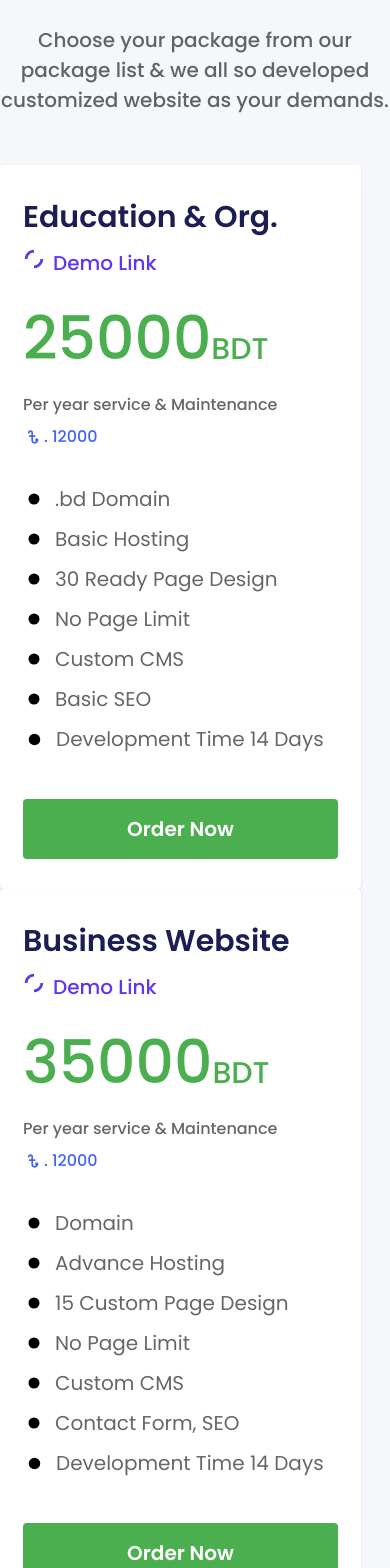
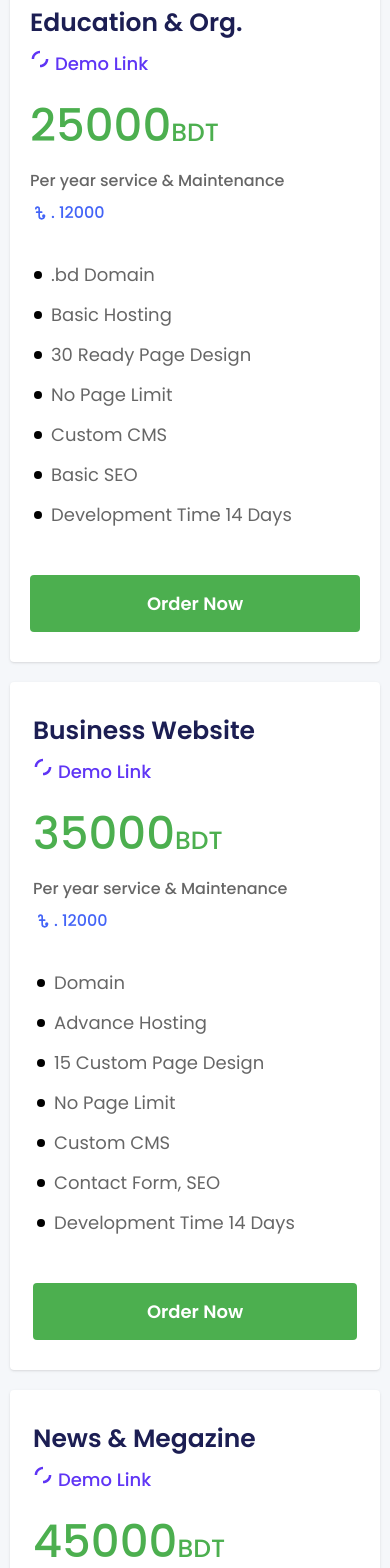
Before and after one commit to zahirulislam-dev/creativeitwebsite, a React (Vite) app: page /WebsitePackageDetails in a window 390 px wide. Shown: the part 432-2000 px from the top of the page. Built offline with nearby package versions, Linux system fonts and the light colour scheme.

Commit message:
premium web hosting responsive

```diff
--- a/src/Components/PremiumHosting/PremiumHosting.jsx
+++ b/src/Components/PremiumHosting/PremiumHosting.jsx
@@ -7,7 +7,7 @@ const PremiumHosting = () => {
   return (
     <div className='bg-white pt-[235px] pb-[50px] xl:pb-[100px]'>
       <div className='max-w-container mx-auto px-[10px] xl:px-0'>
-        <p className='font-pops font-bold text-[25px] xl:text-[36px] text-[#1C1E53]'>Premium Web Hosting</p>
+        <p className='font-pops font-bold text-[25px] xl:text-[36px] text-[#1C1E53]'>PREMIUM WEB HOSTING</p>
         <div className='xl:flex xl:justify-between xl:items-center'>
           <div className='border-b-2'>
             <div className='mt-[30px] xl:mt-0'>
--- a/src/Components/WebsitePackage/WebsitePackage.jsx
+++ b/src/Components/WebsitePackage/WebsitePackage.jsx
@@ -11,19 +11,19 @@ import { CgSpinnerTwoAlt } from "react-icons/cg";
 
 const WebsitePackage = () => {
   return (
-    <div className='bg-[#F5F7FA] pt-[235px] pb-[100px]'>
-      <div className='max-w-container mx-auto'>
-        <p className='font-pops font-bold text-[64px] text-[#1C1E53] text-center mb-[30px]'>WEBSITE PACKAGES</p>
-        <p className='font-pops font-medium text-[20px] text-overlay text-center mb-[50px]'>Choose your package from our package list & we all so developed customized website as your demands.</p>
-        <div className='flex flex-wrap'>
-          <div className='bg-[#fff] px-[23px] py-[30px] shadow rounded w-[361px] mr-[25px]'>
-            <h3 className='font-pops font-semibold text-[30px] text-[#1C1E53]'>Education & Org.</h3>
+    <div className='bg-[#F5F7FA] pt-[235px] pb-[50px] xl:pb-[100px]'>
+      <div className='max-w-container mx-auto px-[10px] xl:px-0'>
+        <p className='font-pops font-bold text-[30px] xl:text-[64px] text-[#1C1E53] text-center mb-[15px] xl:mb-[30px]'>WEBSITE PACKAGES</p>
+        <p className='font-pops font-medium text-[18px] xl:text-[20px] text-overlay text-center mb-[30px] xl:mb-[50px]'>Choose your package from our package list & we all so developed customized website as your demands.</p>
+        <div className='grid grid-cols-1 md:grid-cols-2 lg:grid-cols-3 xl:grid-cols-4 gap-[20px]'>
+          <div className='bg-[#fff] px-[20px] py-[30px] shadow rounded'>
+            <h3 className='font-pops font-semibold text-[25px] xl:text-[30px] text-[#1C1E53]'>Education & Org.</h3>
             <div className='flex items-center'>
-              <CgSpinnerTwoAlt className='text-[22px] text-[#5F35F5] mr-[8px]' />
-              <button className='font-pops font-medium text-[20px] text-[#5F35F5] mt-[8px]'>Demo Link</button>
+              <CgSpinnerTwoAlt className='text-[20px] xl:text-[22px] text-[#5F35F5] mr-[5px] xl:mr-[8px]' />
+              <button className='font-pops font-medium text-[18px] xl:text-[20px] text-[#5F35F5] mt-[8px]'>Demo Link</button>
             </div>
             <div className='mt-[15px]'>
-              <p className='font-pops font-medium text-[60px] text-[#4CAF4F] '>25000<span className='text-[30px]'>BDT</span></p>
+              <p className='font-pops font-medium text-[45px] xl:text-[60px] text-[#4CAF4F] '>25000<span className='text-[25px] xl:text-[30px]'>BDT</span></p>
               <p className='font-pops font-medium text-[16px] text-overlay mt-[10px]'>Per year service & Maintenance</p>
             </div>
             <div className='flex items-center mt-[8px]'>
@@ -32,46 +32,46 @@ const WebsitePackage = () => {
             </div>
             <div className='mt-[30px] leading-10'>
               <div className='flex items-center'>
-                <GoDotFill className='mr-[10px] text-[22px]' />
-                <p className='font-pops font-regular text-[20px] text-overlay'>.bd Domain</p>
+                <GoDotFill className='mr-[5px] xl:mr-[8px] text=[20px] xl:text-[22px]' />
+                <p className='font-pops font-regular text-[18px] xl:text-[20px] text-overlay'>.bd Domain</p>
               </div>
               <div className='flex items-center'>
-                <GoDotFill className='mr-[10px] text-[22px]' />
-                <p className='font-pops font-regular text-[20px] text-overlay'>Basic Hosting</p>
+                <GoDotFill className='mr-[5px] xl:mr-[8px] text=[20px] xl:text-[22px]' />
+                <p className='font-pops font-regular text-[18px] xl:text-[20px] text-overlay'>Basic Hosting</p>
               </div>
               <div className='flex items-center'>
-                <GoDotFill className='mr-[10px] text-[22px]' />
-                <p className='font-pops font-regular text-[20px] text-overlay'>30 Ready Page Design</p>
+                <GoDotFill className='mr-[5px] xl:mr-[8px] text=[20px] xl:text-[22px]' />
+                <p className='font-pops font-regular text-[18px] xl:text-[20px] text-overlay'>30 Ready Page Design</p>
               </div>
               <div className='flex items-center'>
-                <GoDotFill className='mr-[10px] text-[22px]' />
-                <p className='font-pops font-regular text-[20px] text-overlay'>No Page Limit</p>
+                <GoDotFill className='mr-[5px] xl:mr-[8px] text=[20px] xl:text-[22px]' />
+                <p className='font-pops font-regular text-[18px] xl:text-[20px] text-overlay'>No Page Limit</p>
               </div>
               <div className='flex items-center'>
-                <GoDotFill className='mr-[10px] text-[22px]' />
-                <p className='font-pops font-regular text-[20px] text-overlay'>Custom CMS</p>
+                <GoDotFill className='mr-[5px] xl:mr-[8px] text=[20px] xl:text-[22px]' />
+                <p className='font-pops font-regular text-[18px] xl:text-[20px] text-overlay'>Custom CMS</p>
               </div>
               <div className='flex items-center'>
-                <GoDotFill className='mr-[10px] text-[22px]' />
-                <p className='font-pops font-regular text-[20px] text-overlay'>Basic SEO</p>
+                <GoDotFill className='mr-[5px] xl:mr-[8px] text=[20px] xl:text-[22px]' />
+                <p className='font-pops font-regular text-[18px] xl:text-[20px] text-overlay'>Basic SEO</p>
               </div>
               <div className='flex items-center'>
-                <GoDotFill className='mr-[10px] text-[23px]' />
-                <p className='font-pops font-regular text-[20px] text-overlay'>Development Time 14 Days</p>
+                <GoDotFill className='mr-[5px] xl:mr-[8px] text=[20px] xl:text-[22px]' />
+                <p className='font-pops font-regular text-[18px] xl:text-[20px] text-overlay'>Development Time 14 Days</p>
               </div>
             </div>
             <Link to='/ContactDetails'>
-              <button className='font-pops font-semibold text-[20px] text-white bg-[#4CAF4F] py-[15px] px-[32px] rounded mt-[40px] w-full'>Order Now</button>
+              <button className='font-pops font-semibold text-[18px] xl:text-[20px] text-white bg-[#4CAF4F] py-[15px] px-[32px] rounded mt-[40px] w-full'>Order Now</button>
             </Link>
           </div>
-          <div className='bg-[#fff] px-[23px] py-[30px] shadow rounded w-[361px] mr-[25px]'>
-            <h3 className='font-pops font-semibold text-[30px] text-[#1C1E53]'>Business Website</h3>
+          <div className='bg-[#fff] px-[23px] py-[30px] shadow rounded'>
+            <h3 className='font-pops font-semibold text-[25px] xl:text-[30px] text-[#1C1E53]'>Business Website</h3>
             <div className='flex items-center'>
-              <CgSpinnerTwoAlt className='text-[22px] text-[#5F35F5] mr-[8px]' />
-              <button className='font-pops font-medium text-[20px] text-[#5F35F5] mt-[8px]'>Demo Link</button>
+              <CgSpinnerTwoAlt className='text-[20px] xl:text-[22px] text-[#5F35F5] mr-[5px] xl:mr-[8px]' />
+              <button className='font-pops font-medium text-[18px] xl:text-[20px] text-[#5F35F5] mt-[8px]'>Demo Link</button>
             </div>
             <div className='mt-[15px]'>
-              <p className='font-pops font-medium text-[60px] text-[#4CAF4F] '>35000<span className='text-[30px]'>BDT</span></p>
+              <p className='font-pops font-medium text-[45px] xl:text-[60px] text-[#4CAF4F] '>35000<span className='text-[25px] xl:text-[30px]'>BDT</span></p>
               <p className='font-pops font-medium text-[16px] text-overlay mt-[10px]'>Per year service & Maintenance</p>
             </div>
             <div className='flex items-center mt-[8px]'>
@@ -80,46 +80,46 @@ const WebsitePackage = () => {
             </div>
             <div className='mt-[30px] leading-10'>
               <div className='flex items-center'>
-                <GoDotFill className='mr-[10px] text-[22px]' />
-                <p className='font-pops font-regular text-[20px] text-overlay'>Domain</p>
+                <GoDotFill className='mr-[5px] xl:mr-[8px] text=[20px] xl:text-[22px]' />
+                <p className='font-pops font-regular text-[18px] xl:text-[20px] text-overlay'>Domain</p>
               </div>
               <div className='flex items-center'>
-                <GoDotFill className='mr-[10px] text-[22px]' />
-                <p className='font-pops font-regular text-[20px] text-overlay'>Advance Hosting</p>
+                <GoDotFill className='mr-[5px] xl:mr-[8px] text=[20px] xl:text-[22px]' />
+                <p className='font-pops font-regular text-[18px] xl:text-[20px] text-overlay'>Advance Hosting</p>
               </div>
               <div className='flex items-center'>
-                <GoDotFill className='mr-[10px] text-[22px]' />
-                <p className='font-pops font-regular text-[20px] text-overlay'>15 Custom Page Design</p>
+                <GoDotFill className='mr-[5px] xl:mr-[8px] text=[20px] xl:text-[22px]' />
+                <p className='font-pops font-regular text-[18px] xl:text-[20px] text-overlay'>15 Custom Page Design</p>
               </div>
               <div className='flex items-center'>
-                <GoDotFill className='mr-[10px] text-[22px]' />
-                <p className='font-pops font-regular text-[20px] text-overlay'>No Page Limit</p>
+                <GoDotFill className='mr-[5px] xl:mr-[8px] text=[20px] xl:text-[22px]' />
+                <p className='font-pops font-regular text-[18px] xl:text-[20px] text-overlay'>No Page Limit</p>
               </div>
               <div className='flex items-center'>
-                <GoDotFill className='mr-[10px] text-[22px]' />
-                <p className='font-pops font-regular text-[20px] text-overlay'>Custom CMS</p>
+                <GoDotFill className='mr-[5px] xl:mr-[8px] text=[20px] xl:text-[22px]' />
+                <p className='font-pops font-regular text-[18px] xl:text-[20px] text-overlay'>Custom CMS</p>
               </div>
               <div className='flex items-center'>
-                <GoDotFill className='mr-[10px] text-[22px]' />
-                <p className='font-pops font-regular text-[20px] text-overlay'>Contact Form, SEO</p>
+                <GoDotFill className='mr-[5px] xl:mr-[8px] text=[20px] xl:text-[22px]' />
+                <p className='font-pops font-regular text-[18px] xl:text-[20px] text-overlay'>Contact Form, SEO</p>
               </div>
               <div className='flex items-center'>
-                <GoDotFill className='mr-[10px] text-[23px]' />
-                <p className='font-pops font-regular text-[20px] text-overlay'>Development Time 14 Days</p>
+                <GoDotFill className='mr-[5px] xl:mr-[8px] text=[20px] xl:text-[22px]' />
+                <p className='font-pops font-regular text-[18px] xl:text-[20px] text-overlay'>Development Time 14 Days</p>
               </div>
             </div>
             <Link to='/ContactDetails'>
-              <button className='font-pops font-semibold text-[20px] text-white bg-[#4CAF4F] py-[15px] px-[32px] rounded mt-[40px] w-full'>Order Now</button>
+              <button className='font-pops font-semibold text-[18px] xl:text-[20px] text-white bg-[#4CAF4F] py-[15px] px-[32px] rounded mt-[40px] w-full'>Order Now</button>
             </Link>
           </div>
-          <div className='bg-[#fff] px-[23px] py-[30px] shadow rounded w-[361px] mr-[25px]'>
-            <h3 className='font-pops font-semibold text-[30px] text-[#1C1E53]'>News & Megazine</h3>
+          <div className='bg-[#fff] px-[23px] py-[30px] shadow rounded'>
+            <h3 className='font-pops font-semibold text-[25px] xl:text-[30px] text-[#1C1E53]'>News & Megazine</h3>
             <div className='flex items-center'>
-              <CgSpinnerTwoAlt className='text-[22px] text-[#5F35F5] mr-[8px]' />
-              <button className='font-pops font-medium text-[20px] text-[#5F35F5] mt-[8px]'>Demo Link</button>
+              <CgSpinnerTwoAlt className='text-[20px] xl:text-[22px] text-[#5F35F5] mr-[5px] xl:mr-[8px]' />
+              <button className='font-pops font-medium text-[18px] xl:text-[20px] text-[#5F35F5] mt-[8px]'>Demo Link</button>
             </div>
             <div className='mt-[15px]'>
-              <p className='font-pops font-medium text-[60px] text-[#4CAF4F] '>45000<span className='text-[30px]'>BDT</span></p>
+              <p className='font-pops font-medium text-[45px] xl:text-[60px] text-[#4CAF4F] '>45000<span className='text-[25px] xl:text-[30px]'>BDT</span></p>
               <p className='font-pops font-medium text-[16px] text-overlay mt-[10px]'>Per year service & Maintenance</p>
             </div>
             <div className='flex items-center mt-[8px]'>
@@ -128,46 +128,46 @@ const WebsitePackage = () => {
             </div>
             <div className='mt-[30px] leading-10'>
               <div className='flex items-center'>
-                <GoDotFill className='mr-[10px] text-[22px]' />
-                <p className='font-pops font-regular text-[20px] text-overlay'>Domain</p>
+                <GoDotFill className='mr-[5px] xl:mr-[8px] text=[20px] xl:text-[22px]' />
+                <p className='font-pops font-regular text-[18px] xl:text-[20px] text-overlay'>Domain</p>
               </div>
               <div className='flex items-center'>
-                <GoDotFill className='mr-[10px] text-[22px]' />
-                <p className='font-pops font-regular text-[20px] text-overlay'>Professional Hosting</p>
+                <GoDotFill className='mr-[5px] xl:mr-[8px] text=[20px] xl:text-[22px]' />
+                <p className='font-pops font-regular text-[18px] xl:text-[20px] text-overlay'>Professional Hosting</p>
               </div>
               <div className='flex items-center'>
-                <GoDotFill className='mr-[10px] text-[22px]' />
-                <p className='font-pops font-regular text-[20px] text-overlay'>Unlimited Categories</p>
+                <GoDotFill className='mr-[5px] xl:mr-[8px] text=[20px] xl:text-[22px]' />
+                <p className='font-pops font-regular text-[18px] xl:text-[20px] text-overlay'>Unlimited Categories</p>
               </div>
               <div className='flex items-center'>
-                <GoDotFill className='mr-[10px] text-[22px]' />
-                <p className='font-pops font-regular text-[20px] text-overlay'>No Page Limit</p>
+                <GoDotFill className='mr-[5px] xl:mr-[8px] text=[20px] xl:text-[22px]' />
+                <p className='font-pops font-regular text-[18px] xl:text-[20px] text-overlay'>No Page Limit</p>
               </div>
               <div className='flex items-center'>
-                <GoDotFill className='mr-[10px] text-[22px]' />
-                <p className='font-pops font-regular text-[20px] text-overlay'>Interactive widgets</p>
+                <GoDotFill className='mr-[5px] xl:mr-[8px] text=[20px] xl:text-[22px]' />
+                <p className='font-pops font-regular text-[18px] xl:text-[20px] text-overlay'>Interactive widgets</p>
               </div>
               <div className='flex items-center'>
-                <GoDotFill className='mr-[10px] text-[22px]' />
-                <p className='font-pops font-regular text-[20px] text-overlay'>Basic SEO</p>
+                <GoDotFill className='mr-[5px] xl:mr-[8px] text=[20px] xl:text-[22px]' />
+                <p className='font-pops font-regular text-[18px] xl:text-[20px] text-overlay'>Basic SEO</p>
               </div>
               <div className='flex items-center'>
-                <GoDotFill className='mr-[10px] text-[23px]' />
-                <p className='font-pops font-regular text-[20px] text-overlay'>Development Time 21 Days</p>
+                <GoDotFill className='mr-[5px] xl:mr-[8px] text=[20px] xl:text-[22px]' />
+                <p className='font-pops font-regular text-[18px] xl:text-[20px] text-overlay'>Development Time 21 Days</p>
               </div>
             </div>
             <Link to='/ContactDetails'>
-              <button className='font-pops font-semibold text-[20px] text-white bg-[#4CAF4F] py-[15px] px-[32px] rounded mt-[40px] w-full'>Order Now</button>
+              <button className='font-pops font-semibold text-[18px] xl:text-[20px] text-white bg-[#4CAF4F] py-[15px] px-[32px] rounded mt-[40px] w-full'>Order Now</button>
             </Link>
           </div>
-          <div className='bg-[#fff] px-[23px] py-[30px] shadow rounded w-[376px]'>
-            <h3 className='font-pops font-semibold text-[30px] text-[#1C1E53]'>eCommerce Website</h3>
+          <div className='bg-[#fff] px-[23px] py-[30px] shadow rounded'>
+            <h3 className='font-pops font-semibold text-[25px] xl:text-[30px] text-[#1C1E53]'>eCommerce Website</h3>
             <div className='flex items-center'>
-              <CgSpinnerTwoAlt className='text-[22px] text-[#5F35F5] mr-[8px]' />
-              <button className='font-pops font-medium text-[20px] text-[#5F35F5] mt-[8px]'>Demo Link</button>
+              <CgSpinnerTwoAlt className='text-[20px] xl:text-[22px] text-[#5F35F5] mr-[5px] xl:mr-[8px]' />
+              <button className='font-pops font-medium text-[18px] xl:text-[20px] text-[#5F35F5] mt-[8px]'>Demo Link</button>
             </div>
             <div className='mt-[15px]'>
-              <p className='font-pops font-medium text-[60px] text-[#4CAF4F] '>65000<span className='text-[30px]'>BDT</span></p>
+              <p className='font-pops font-medium text-[45px] xl:text-[60px] text-[#4CAF4F] '>65000<span className='text-[25px] xl:text-[30px]'>BDT</span></p>
               <p className='font-pops font-medium text-[16px] text-overlay mt-[10px]'>Per year service & Maintenance</p>
             </div>
             <div className='flex items-center mt-[8px]'>
@@ -176,36 +176,36 @@ const WebsitePackage = () => {
             </div>
             <div className='mt-[30px] leading-10'>
               <div className='flex items-center'>
-                <GoDotFill className='mr-[10px] text-[22px]' />
-                <p className='font-pops font-regular text-[20px] text-overlay'>Domain</p>
+                <GoDotFill className='mr-[5px] xl:mr-[8px] text=[20px] xl:text-[22px]' />
+                <p className='font-pops font-regular text-[18px] xl:text-[20px] text-overlay'>Domain</p>
               </div>
               <div className='flex items-center'>
-                <GoDotFill className='mr-[10px] text-[22px]' />
-                <p className='font-pops font-regular text-[20px] text-overlay'>Professional Hosting</p>
+                <GoDotFill className='mr-[5px] xl:mr-[8px] text=[20px] xl:text-[22px]' />
+                <p className='font-pops font-regular text-[18px] xl:text-[20px] text-overlay'>Professional Hosting</p>
               </div>
               <div className='flex items-center'>
-                <GoDotFill className='mr-[10px] text-[22px]' />
-                <p className='font-pops font-regular text-[20px] text-overlay'>Product Display</p>
+                <GoDotFill className='mr-[5px] xl:mr-[8px] text=[20px] xl:text-[22px]' />
+                <p className='font-pops font-regular text-[18px] xl:text-[20px] text-overlay'>Product Display</p>
               </div>
               <div className='flex items-center'>
-                <GoDotFill className='mr-[10px] text-[22px]' />
-                <p className='font-pops font-regular text-[20px] text-overlay'>Products Order Receive</p>
+                <GoDotFill className='mr-[5px] xl:mr-[8px] text=[20px] xl:text-[22px]' />
+                <p className='font-pops font-regular text-[18px] xl:text-[20px] text-overlay'>Products Order Receive</p>
               </div>
               <div className='flex items-center'>
-                <GoDotFill className='mr-[10px] text-[22px]' />
-                <p className='font-pops font-regular text-[20px] text-overlay'>Order Manage & Reports</p>
+                <GoDotFill className='mr-[5px] xl:mr-[8px] text=[20px] xl:text-[22px]' />
+                <p className='font-pops font-regular text-[18px] xl:text-[20px] text-overlay'>Order Manage & Reports</p>
               </div>
               <div className='flex items-center'>
-                <GoDotFill className='mr-[10px] text-[22px]' />
-                <p className='font-pops font-regular text-[20px] text-overlay'>Advance Custom CMS</p>
+                <GoDotFill className='mr-[5px] xl:mr-[8px] text=[20px] xl:text-[22px]' />
+                <p className='font-pops font-regular text-[18px] xl:text-[20px] text-overlay'>Advance Custom CMS</p>
               </div>
               <div className='flex items-center'>
-                <GoDotFill className='mr-[10px] text-[23px]' />
-                <p className='font-pops font-regular text-[20px] text-overlay'>Development Time 21 Days</p>
+                <GoDotFill className='mr-[5px] xl:mr-[8px] text=[20px] xl:text-[22px]' />
+                <p className='font-pops font-regular text-[18px] xl:text-[20px] text-overlay'>Development Time 21 Days</p>
               </div>
             </div>
             <Link to='/ContactDetails'>
-              <button className='font-pops font-semibold text-[20px] text-white bg-[#4CAF4F] py-[15px] px-[32px] rounded mt-[40px] w-full'>Order Now</button>
+              <button className='font-pops font-semibold text-[18px] xl:text-[20px] text-white bg-[#4CAF4F] py-[15px] px-[32px] rounded mt-[40px] w-full'>Order Now</button>
             </Link>
           </div>
         </div>
```
Also changed, not shown: src/Components/WebHostingPackage/WebHostingPackage.jsx (+71 -71 lines).
